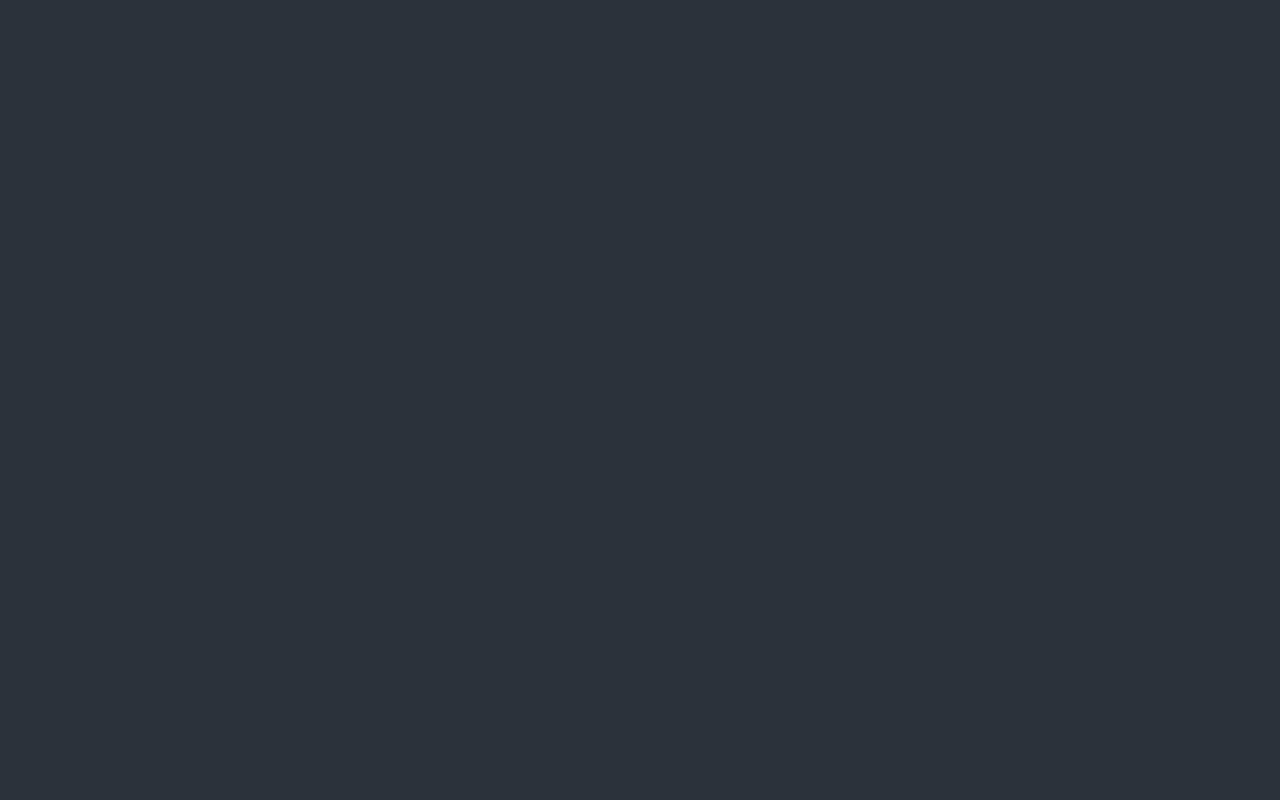
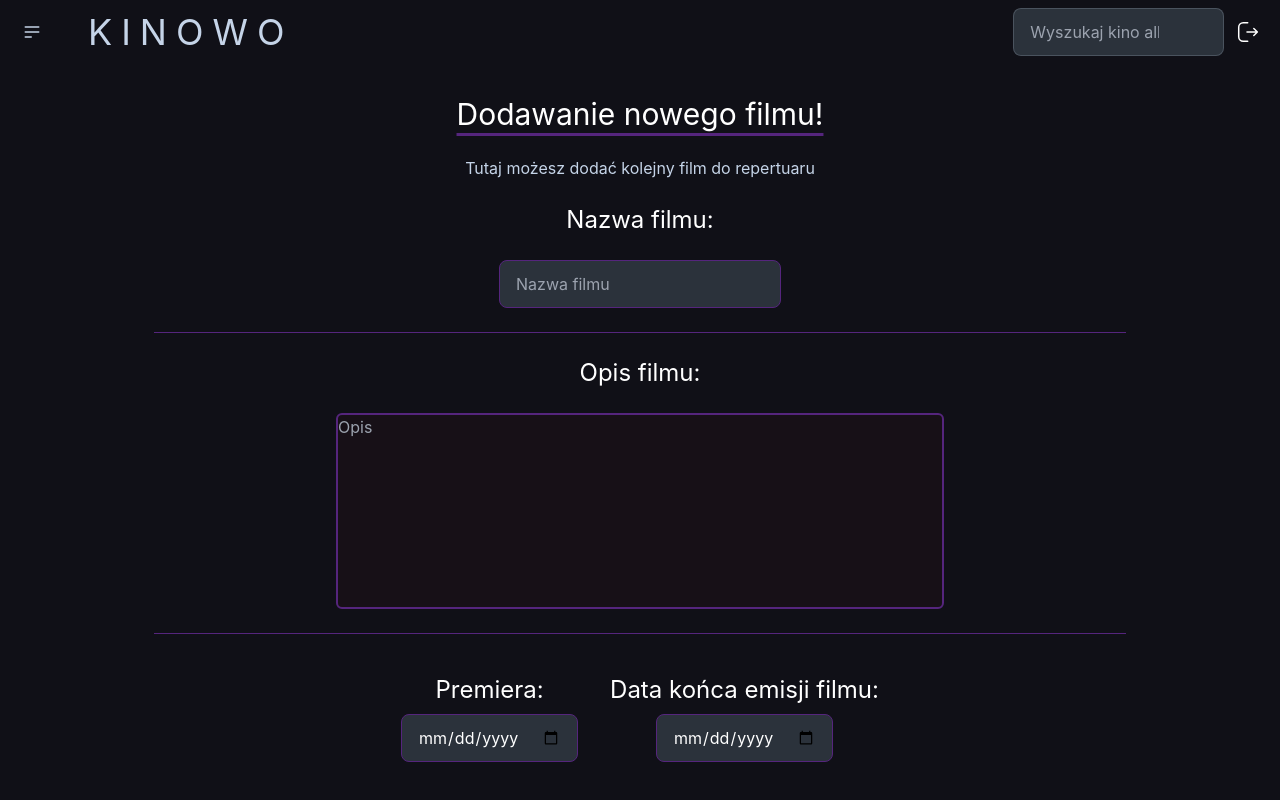
Before and after one commit to ZrodoZrodo/Kinowo, a React (Create React App) app in the folder kinowo-frontend/: page /addmovie in a window 1280 px wide. Before the commit this address had no page. Shown: the top 800 px of the page. Built offline with nearby package versions, Linux system fonts and the light colour scheme.

Commit message:
AddMovie, history fix

```diff
--- a/kinowo-frontend/src/App.js
+++ b/kinowo-frontend/src/App.js
@@ -11,6 +11,7 @@ import Film from "./Components/Pages/Film";
 import {ChooseSeat} from "./Components/Pages/ChooseSeat/ChooseSeat";
 import History from "./Components/Pages/History/History";
 import {PhotoUpload} from "./Components/photoUpload/photoUpload";
+import AddMovie from "./Components/Pages/AddMovie";
 
 function App() {
   const { user } = useContext(UserContext);
@@ -18,6 +19,7 @@ function App() {
     <Router>
       <Routes>
         <Route path="" exact element={<PhotoUpload />} />
+        <Route path="addmovie" element={<AddMovie />} />
         <Route path="register" element={<Register />} />
         <Route path="login" element={<Login />} />
         <Route path="dashboard" element={<Dashboard />} />
--- /dev/null
+++ b/kinowo-frontend/src/Components/Pages/AddMovie.js
@@ -0,0 +1,67 @@
+import Footer from "../UI/Footer";
+import NavbarDashboard from "../UI/NavbarDashboard";
+
+const AddMovie = () => {
+  return (
+    <div className="card w-full bg-main-dark rounded-none w-full ">
+      <NavbarDashboard></NavbarDashboard>
+      <form>
+        <div class="flex flex-col space-y-4 card-body">
+          <h2 class=" text-white text-center text-3xl underline  decoration-purple underline-offset-8">
+            Dodawanie nowego filmu!
+          </h2>
+          <div className=" text-center text-main-red ">
+            Tutaj możesz dodać kolejny film do repertuaru
+          </div>
+          <div className="flex flex-col items-center text-white space-y-6">
+            <p className="text-2xl"> Nazwa filmu:</p>
+            <input
+              type="text"
+              name="title"
+              placeholder="Nazwa filmu"
+              className="input input-bordered border-purple max-w-xs"
+            />
+            <hr className="border-purple w-4/5" />
+            <p className="text-2xl"> Opis filmu:</p>
+            <textarea
+              type="text"
+              rows="8"
+              cols="100"
+              placeholder="Opis"
+              className="rounded-md caret-transparent bg-[#171017] border-2 border-purple resize-none text-left w-11/12 md:w-1/2"
+            />
+            <hr className="border-purple w-4/5" />
+            <div className="flex flex-wrap ">
+              <div className=" grid justify-items-center my-4 mx-4">
+                <p className="text-2xl mb-2"> Premiera:</p>
+                <input
+                  type="date"
+                  min="1"
+                  className="input input-bordered border-purple max-w-xs"
+                />
+              </div>
+              <div className=" grid justify-items-center my-4 mx-4">
+                <p className="text-2xl mb-2"> Data końca emisji filmu:</p>
+                <input
+                  type="date"
+                  placeholder="Price"
+                  className="input input-bordered border-purple max-w-xs"
+                />
+              </div>
+            </div>
+            <div className="grid justify-items-center gap-7 ">
+            <button class="btn btn-success text-main-dark border-2 border-success max-w-xs justify-center">
+                Dodaj film
+              </button>
+              <p className="btn btn-outline text-white">Wróc do listy filmów</p>
+
+            </div>
+          </div>
+        </div>
+      </form>
+      <Footer></Footer>
+    </div>
+  );
+};
+
+export default AddMovie;
--- a/kinowo-frontend/src/Components/Pages/History/History.js
+++ b/kinowo-frontend/src/Components/Pages/History/History.js
@@ -4,32 +4,29 @@ import Watched from "./Watched";
 
 const History = (props) => {
   return (
+    <div className="bg-dark-purple h-screen w-full">
       <div className="bg-dark-purple h-full w-full">
         <NavbarDashboard></NavbarDashboard>
         <div className="flex flex-wrap m-8">
           <div className="">
-          <p className="text-white sm:text-6xl text-2xl underline underline-offset-2 decoration-purple decoration-2"> Historia. </p>
+            <p className="text-white sm:text-6xl text-2xl underline underline-offset-2 decoration-purple decoration-2">
+              {" "}
+              Historia.{" "}
+            </p>
 
             <p className="text-white sm:text-center md:text-left  sm:w-1/3 w-full mt-6">
               Historia to miejsce, gdzie możesz śledzić swoją filmową podróż.
-            Przez przeglądanie tej sekcji możesz przypomnieć sobie filmy, które
-            już oglądałeś i odkryć nowe tytuły, które warto jeszcze raz
+              Przez przeglądanie tej sekcji możesz przypomnieć sobie filmy,
+              które już oglądałeś i odkryć nowe tytuły, które warto jeszcze raz
               obejrzeć.
             </p>
-
-
           </div>
         </div>
         <div className=" grid justify-items-center  w-full  ">
           <div className="border-2 border-l-transparent border-r-transparent border-t-purple border-b-transparent rounded-null w-1/2"></div>
         </div>
-      <div className="grid sm:grid-cols-1 md:grid-cols-2 lg:grid-cols-3 justify-items-center gap-4  ">
-      <Watched></Watched>
-      <Watched></Watched>
-      <Watched></Watched>
-      <Watched></Watched>
-      <Watched></Watched>
-      <Watched></Watched>
+        <div className="grid sm:grid-cols-1 md:grid-cols-2 lg:grid-cols-3 justify-items-center gap-4 my-4 "></div>
+
       </div>
       <Footer></Footer>
     </div>
```
Lines whose indentation alone changed are shown as unchanged.
